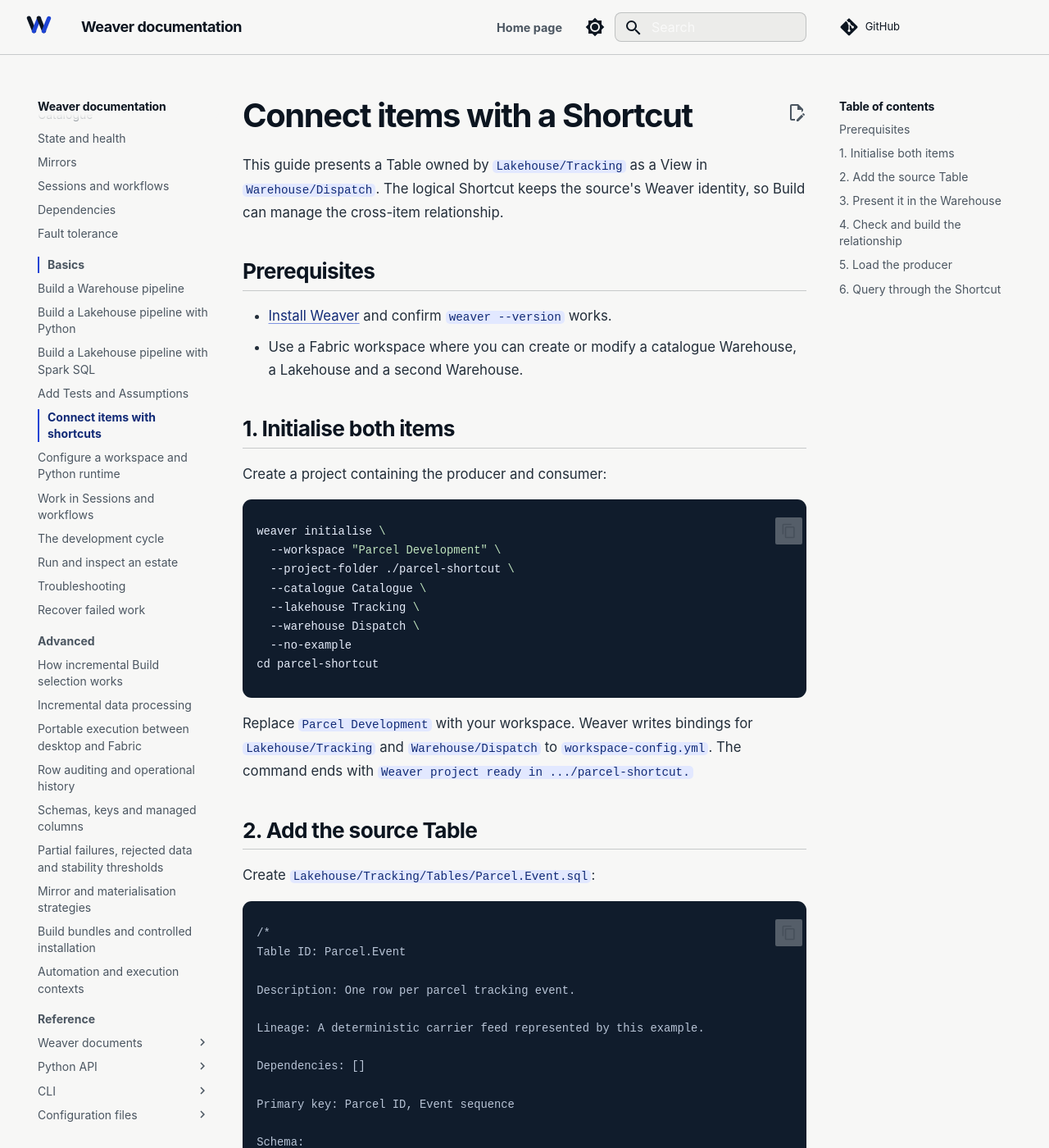
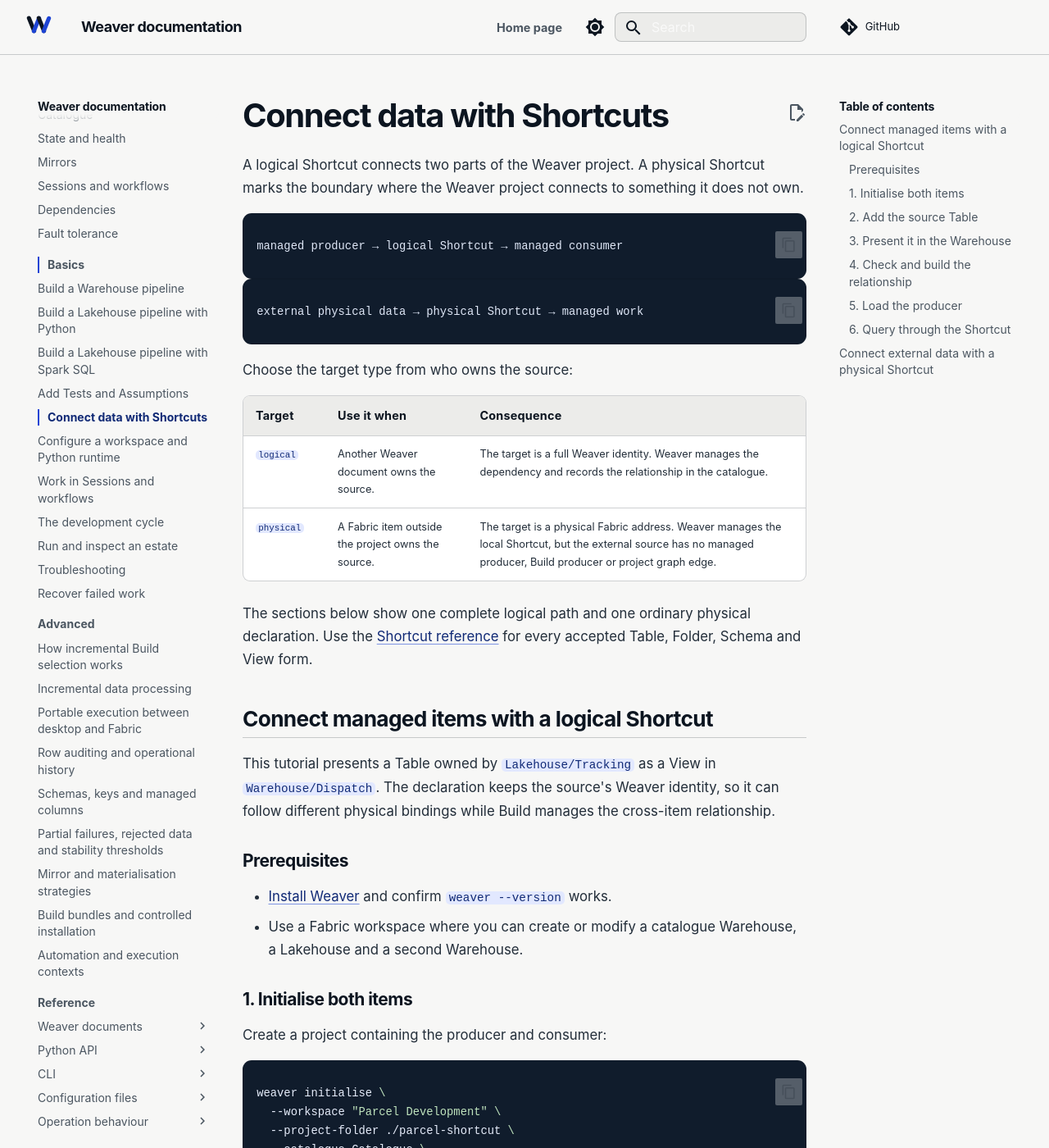
Before and after one commit to matthias-wong-dev/weaverstack-docs, an MkDocs documentation site: the page built from docs/basics/shortcuts.md, in a window 1280 px wide and 1400 px high. Shown: the whole window at 82% size. Built offline with MkDocs 1.6.1 and Material for MkDocs 9.7.7, drawn with Linux system fonts in a browser that asks for light colours; comment, search, counter and statistics services are not loaded; some of the changed text lies outside the part shown.

Commit message:
docs: explain logical and physical Shortcuts

````diff
--- a/docs/basics/shortcuts.md
+++ b/docs/basics/shortcuts.md
@@ -1,13 +1,34 @@
-# Connect items with a Shortcut
+# Connect data with Shortcuts
 
-This guide presents a Table owned by `Lakehouse/Tracking` as a View in `Warehouse/Dispatch`. The logical Shortcut keeps the source's Weaver identity, so Build can manage the cross-item relationship.
+A logical Shortcut connects two parts of the Weaver project. A physical Shortcut marks the boundary where the Weaver project connects to something it does not own.
 
-## Prerequisites
+```text
+managed producer → logical Shortcut → managed consumer
+```
+
+```text
+external physical data → physical Shortcut → managed work
+```
+
+Choose the target type from who owns the source:
+
+| Target | Use it when | Consequence |
+| --- | --- | --- |
+| `logical` | Another Weaver document owns the source. | The target is a full Weaver identity. Weaver manages the dependency and records the relationship in the catalogue. |
+| `physical` | A Fabric item outside the project owns the source. | The target is a physical Fabric address. Weaver manages the local Shortcut, but the external source has no managed producer, Build producer or project graph edge. |
+
+The sections below show one complete logical path and one ordinary physical declaration. Use the [Shortcut reference](../reference/weaver-documents/shortcut.md) for every accepted Table, Folder, Schema and View form.
+
+## Connect managed items with a logical Shortcut
+
+This tutorial presents a Table owned by `Lakehouse/Tracking` as a View in `Warehouse/Dispatch`. The declaration keeps the source's Weaver identity, so it can follow different physical bindings while Build manages the cross-item relationship.
+
+### Prerequisites
 
 - [Install Weaver](../getting-started/installation.md) and confirm `weaver --version` works.
 - Use a Fabric workspace where you can create or modify a catalogue Warehouse, a Lakehouse and a second Warehouse.
 
-## 1. Initialise both items
+### 1. Initialise both items
 
 Create a project containing the producer and consumer:
 
@@ -24,7 +45,7 @@
 
 Replace `Parcel Development` with your workspace. Weaver writes bindings for `Lakehouse/Tracking` and `Warehouse/Dispatch` to `workspace-config.yml`. The command ends with `Weaver project ready in .../parcel-shortcut.`
 
-## 2. Add the source Table
+### 2. Add the source Table
 
 Create `Lakehouse/Tracking/Tables/Parcel.Event.sql`:
 
@@ -55,7 +76,7 @@
 
 The source is a Spark SQL Table, so it explicitly declares that it has no managed dependencies.
 
-## 3. Present it in the Warehouse
+### 3. Present it in the Warehouse
 
 Create `Warehouse/Dispatch/shortcuts.yml`:
 
@@ -64,11 +85,25 @@
   "Warehouse/Dispatch/Parcel.Event": "Lakehouse/Tracking/Tables/Parcel.Event"
 ```
 
-The mapping reads from destination to target. Build creates `Parcel.Event` in the Dispatch Warehouse as a View over the Table owned by the Tracking Lakehouse. Because the target is logical, Weaver records a managed dependency from `Warehouse/Dispatch` to `Lakehouse/Tracking`.
+The mapping reads from destination to target. Build creates `Parcel.Event` in the Dispatch Warehouse as a View over the Table owned by the Tracking Lakehouse. Because the target is logical, Weaver adds a managed dependency from `Warehouse/Dispatch` to `Lakehouse/Tracking` and records the Shortcut relationship in the catalogue.
 
-This is the normal cross-item form when the source is another document in the same Weaver project. The [Shortcut reference](../reference/weaver-documents/shortcut.md) lists Lakehouse destinations, physical targets and the exact accepted target forms.
+The target must remain the full Weaver identity `Lakehouse/Tracking/Tables/Parcel.Event`, not a Fabric item name. That declaration can stay unchanged while workspace configurations bind `Lakehouse/Tracking` to `ParcelTrackingDev` in development and `ParcelTracking` in production:
 
-## 4. Check and build the relationship
+```yaml title="workspace-development.yml"
+targets:
+  Lakehouse/Tracking: ParcelTrackingDev
+  Warehouse/Dispatch: ParcelDispatchDev
+```
+
+```yaml title="workspace-production.yml"
+targets:
+  Lakehouse/Tracking: ParcelTracking
+  Warehouse/Dispatch: ParcelDispatch
+```
+
+The selected configuration supplies the physical source and destination. [Configure a workspace and Python runtime](workspace-and-python-runtime.md) shows complete configuration files and how to select one.
+
+### 4. Check and build the relationship
 
 Validate the declarations, then install all configured items:
 
@@ -77,9 +112,17 @@
 weaver build
 ```
 
-Check prints `Project valid.` It confirms that the logical target exists and that both Shortcut identities are valid without contacting Fabric. Build should report no failed actions and install the Tracking Table before the Dispatch View.
+Check prints `Project valid.` It confirms that the logical target exists and that both Shortcut identities are valid without contacting Fabric. Build should report no failed actions and install the Tracking Table before the Dispatch Shortcut View.
 
-## 5. Load the producer
+For selected work, Build follows this order:
+
+```text
+source document → logical Shortcut → consuming document
+```
+
+A changed source can select the Shortcut and affected downstream consumers within the requested Build boundary. Dependencies order and affect selected work; they do not add an unselected item. Select every item whose installed state should change.
+
+### 5. Load the producer
 
 Run the loadable work in the source item and read both items' state:
 
@@ -92,9 +135,9 @@
 
 Load should report `Tables/Parcel.Event` as succeeded with three rows. The Shortcut View has no separate Load step. Health should show the installed relationship without a failed Build or Load finding.
 
-Dependencies order selected work but do not widen selection. When both sides contain loadable work, name both items in the item-wide Load command.
+When both sides have loadable work, select both items in an item-wide Load. Weaver then uses the installed dependency relationship to order the producer before the consumer. Dependencies do not widen Load selection, and deliberately naming individual documents does not apply dependency ordering.
 
-## 6. Query through the Shortcut
+### 6. Query through the Shortcut
 
 Query the Dispatch Warehouse SQL endpoint:
 
@@ -104,6 +147,25 @@
 order by [Parcel ID], [Event sequence];
 ```
 
-The View returns the three rows stored in `Lakehouse/Tracking/Tables/Parcel.Event`. The physical Lakehouse and Warehouse names remain in `workspace-config.yml`; the Shortcut declaration keeps only logical project identities.
+The View returns the three rows stored in `Lakehouse/Tracking/Tables/Parcel.Event`. The physical Lakehouse and Warehouse names remain in the selected workspace configuration; the Shortcut declaration keeps logical project identities.
 
 After changing the source declaration, Build the affected items and use `weaver load Lakehouse/Tracking --stale` for post-Build catch-up. [Dependencies](../core-concepts/dependencies.md) explains cross-item ordering and selection boundaries.
+
+## Connect external data with a physical Shortcut
+
+Use a physical Shortcut when Fabric data has no owning Weaver document in this project. For example, create `Lakehouse/Reporting/shortcuts.py`:
+
+```python
+from weaver import Shortcut
+
+Parcel__Milestone = Shortcut(
+    shortcut_type="table",
+    target_type="physical",
+    target="Lakehouse/Carrier/Tables/Parcel.Milestone",
+    workspace="Carrier Shared",
+)
+```
+
+Build manages the local `Lakehouse/Reporting/Tables/Parcel.Milestone` Shortcut and records its external target. It does not manage or build `Lakehouse/Carrier`, and the declaration adds no producer or edge to the project dependency graph. A consumer can import the local destination, but Weaver cannot derive Build or Load ordering for the external producer.
+
+Supported Lakehouse physical Shortcuts can use `workspace` to reach another Fabric workspace, as this example does. A Warehouse physical View Shortcut is currently restricted to the configured workspace: `shortcuts.yml` has no workspace field. Keep the complete target grammar, destination rules and compatibility combinations in the [Shortcut reference](../reference/weaver-documents/shortcut.md).
--- a/mkdocs.yml
+++ b/mkdocs.yml
@@ -94,7 +94,7 @@
       - Build a Lakehouse pipeline with Python: basics/lakehouse-python.md
       - Build a Lakehouse pipeline with Spark SQL: basics/lakehouse-spark-sql.md
       - Add Tests and Assumptions: basics/tests-and-assumptions.md
-      - Connect items with shortcuts: basics/shortcuts.md
+      - Connect data with Shortcuts: basics/shortcuts.md
       - Configure a workspace and Python runtime: basics/workspace-and-python-runtime.md
       - Work in Sessions and workflows: basics/sessions-and-workflows.md
       - The development cycle: basics/development-cycle.md
````
Also changed, not shown: docs/basics/index.md (+1 -1 lines).
